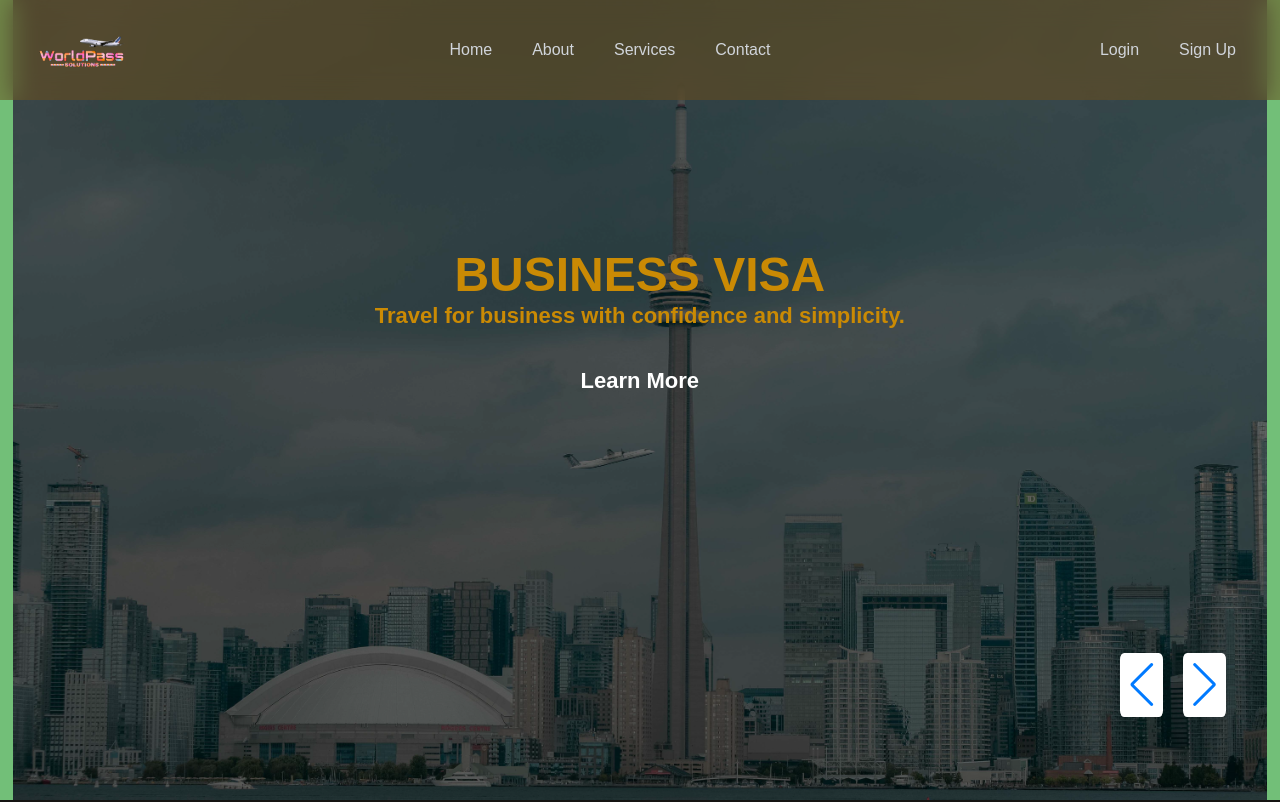
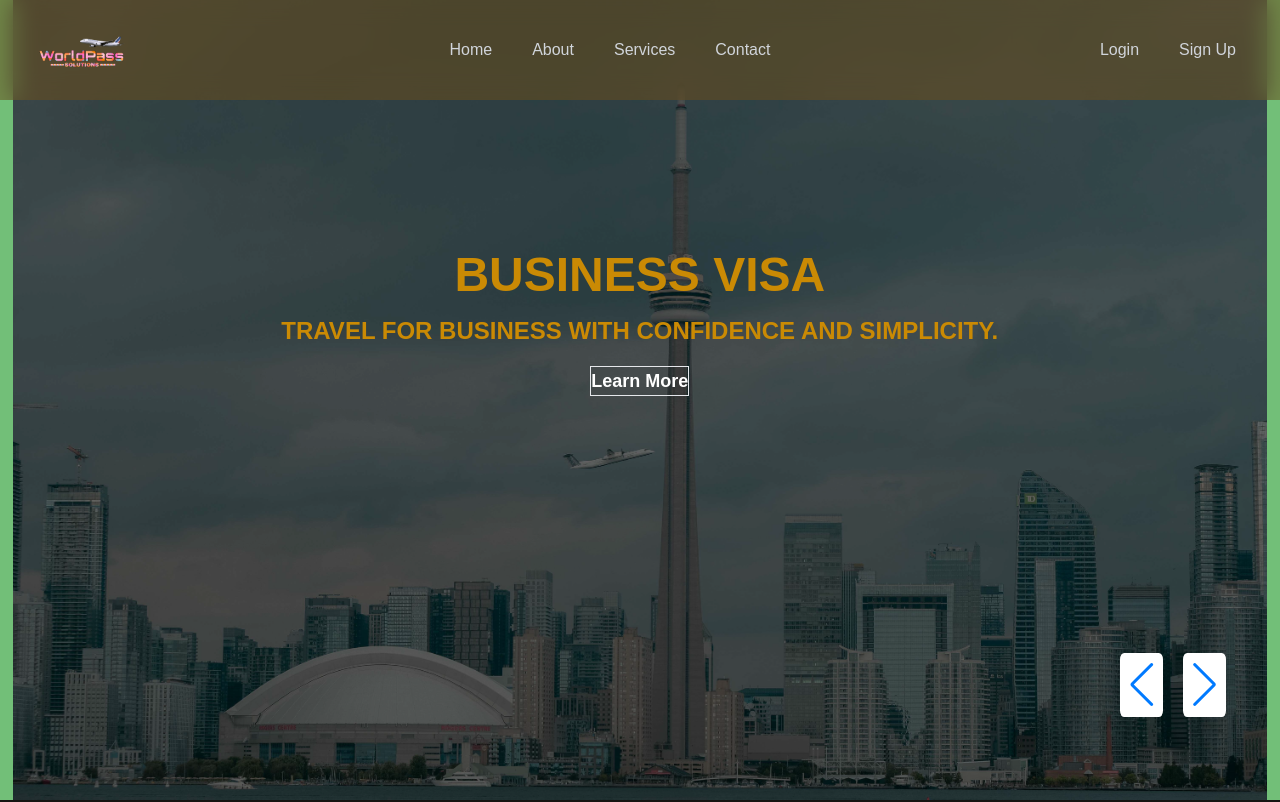
Before and after one commit to xnafi/worldpass-solutions, a Next.js app: page / in a window 1280 px wide. Shown: the top 802 px of the page. Built offline with nearby package versions, Linux system fonts and the light colour scheme; what react-locomotive-scroll would draw is missing.

Commit message:
banner done

```diff
--- a/src/components/view/Banner/Banner.tsx
+++ b/src/components/view/Banner/Banner.tsx
@@ -55,11 +55,11 @@ const Banner = () => {
                 initial={{ y: -400 }}
                 animate={{ y: 0 }}
                 transition={{ duration: 1 }}
-                className="flex flex-col justify-start items-center mt-[90%] md:mt-[20%] lg:mt-[20%] xl:mt-[15%] font-quantico"
+                className="flex flex-col justify-start items-center mt-[90%] md:mt-[40%] lg:mt-[30%] xl:mt-[15%] font-quantico text-center space-y-2 md:space-y-4"
               >
                 <h1 className="headings text-yellow-600">{service.heading}</h1>
                 <div className="grid">
-                  <h3 className="sub-headings text-yellow-600">
+                  <h3 className="sub-heading text-yellow-600">
                     {service.subheading}
                   </h3>
                 </div>
@@ -68,10 +68,10 @@ const Banner = () => {
                 initial={{ y: 400, opacity: 0 }}
                 animate={{ y: 0, opacity: 1 }}
                 transition={{ duration: 1.2 }}
-                className="flex justify-center items-center text-center mt-4 md:mt-8"
+                className="flex justify-center items-center text-center mt-4 md:mt-"
               >
                 <Link href={service.action.link}>
-                  <button className="action-button">
+                  <button className="buttonPrimary">
                     {service.action.label}
                   </button>
                 </Link>
```
